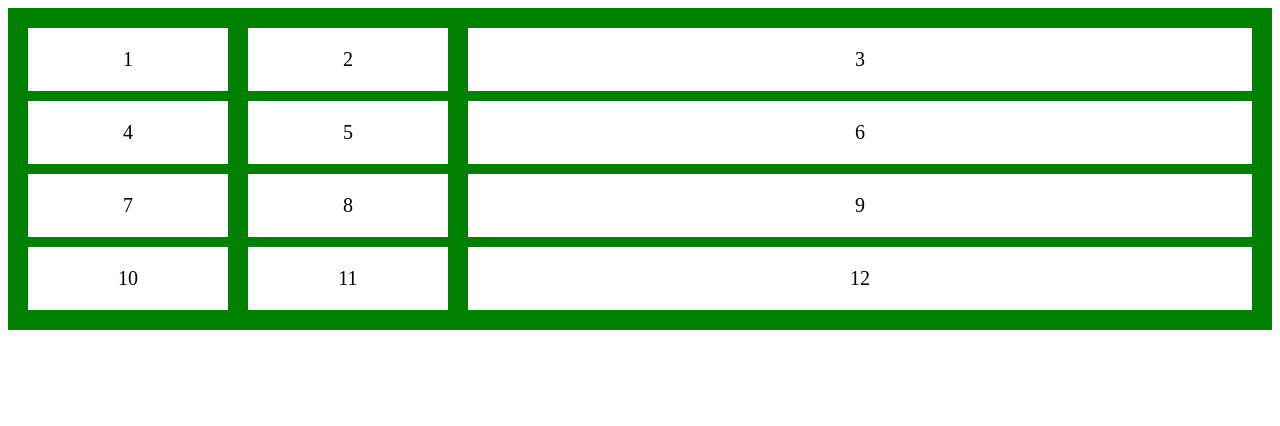
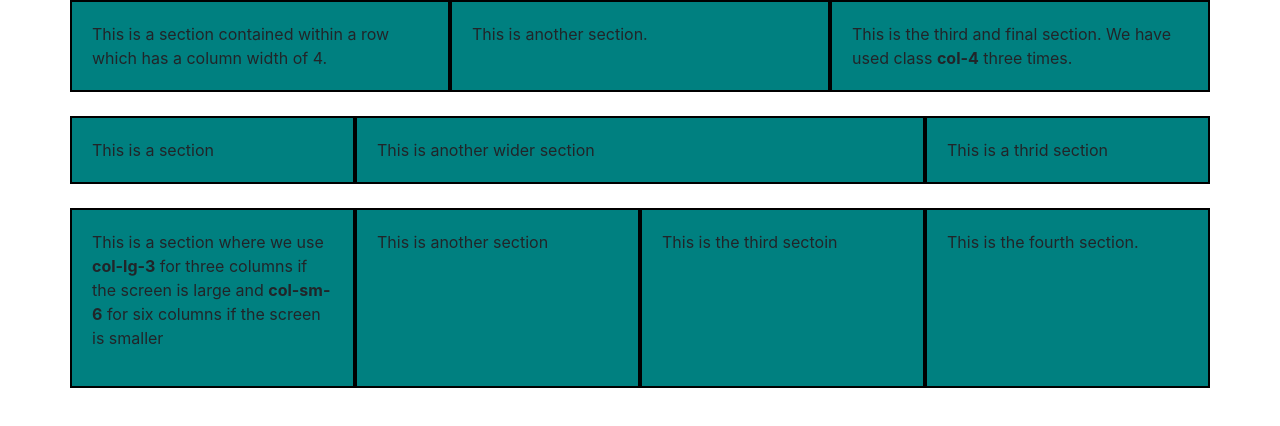
Before and after one commit to RickTastic/cs50WebProgramming, a plain HTML site: page myWebPage.html in a window 1280 px wide. Drawn offline with nearby package versions, Linux system fonts and the light colour scheme.

Commit message:
Added bootstrap & removed grid

```diff
--- a/myWebPage.html
+++ b/myWebPage.html
@@ -3,39 +3,56 @@
   <head>
     <meta charset="utf-8">
     <meta name="view-port" content="width=device-width, initial-scale=1.0">
+    <link rel="stylesheet" href="https://stackpath.bootstrapcdn.com/bootstrap/4.5.0/css/bootstrap.min.css" integrity="sha384-9aIt2nRpC12Uk9gS9baDl411NQApFmC26EwAOH8WgZl5MYYxFfc+NcPb1dKGj7Sk" crossorigin="anonymous">
     <title>My Web Page!</title>
-    <style>
-      .grid {
-        background-color: green;
-        display: grid;
+    <style media="screen">
+      .row > div {
         padding: 20px;
-        grid-column-gap: 20px;
-        grid-row-gap: 10px;
-        grid-template-columns: 200px 200px auto;
-      }
-
-      .grid-item {
-        background-color: white;
-        font-size: 20px;
-        padding: 20px;
-        text-align: center;
+        background-color: teal;
+        border: 2px solid black;
       }
     </style>
   </head>
   <body>
-    <div class="grid">
-      <div class="grid-item">1</div>
-      <div class="grid-item">2</div>
-      <div class="grid-item">3</div>
-      <div class="grid-item">4</div>
-      <div class="grid-item">5</div>
-      <div class="grid-item">6</div>
-      <div class="grid-item">7</div>
-      <div class="grid-item">8</div>
-      <div class="grid-item">9</div>
-      <div class="grid-item">10</div>
-      <div class="grid-item">11</div>
-      <div class="grid-item">12</div>
+    <div class="container">
+      <div class="row">
+        <div class="col-4">
+          This is a section contained within a row which has a column width of 4.
+        </div>
+        <div class="col-4">This is another section.</div>
+        <div class="col-4">
+          This is the third and final section. We have used class <strong>col-4</strong>
+          three times.
+        </div>
+      </div>
+    </div>
+    <br/>
+    <div class="container">
+      <div class="row">
+        <div class="col-3">This is a section</div>
+        <div class="col-6">This is another wider section</div>
+        <div class="col-3">This is a thrid section</div>
+      </div>
+    </div>
+    <br/>
+    <div class="container">
+      <div class="row">
+        <div class="col-lg-3 col-sm-6">
+          <p>This is a section where we use <strong>col-lg-3</strong>
+            for three columns if the screen is large and <strong>col-sm-6</strong>
+            for six columns if the screen is smaller
+          </p>
+        </div>
+        <div class="col-lg-3 col-sm-6">
+          This is another section
+        </div>
+        <div class="col-lg-3 col-sm-6">
+          This is the third sectoin
+        </div>
+        <div class="col-lg-3 col-sm-6">
+          This is the fourth section.
+        </div>
+      </div>
     </div>
   </body>
 </html>
```
